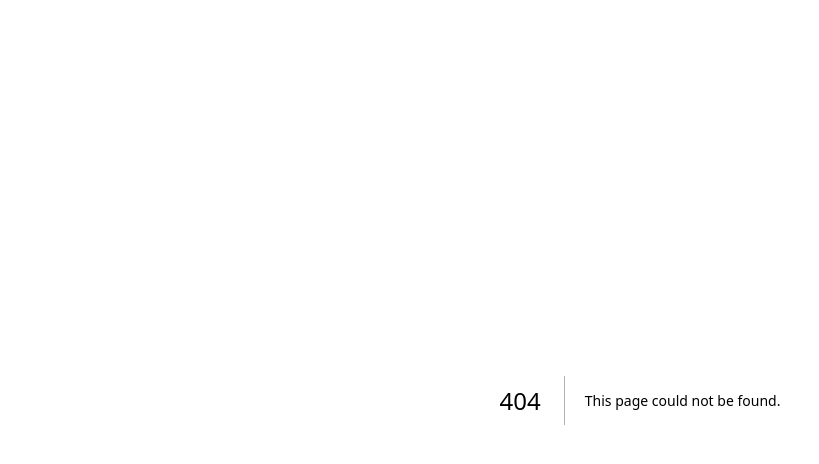
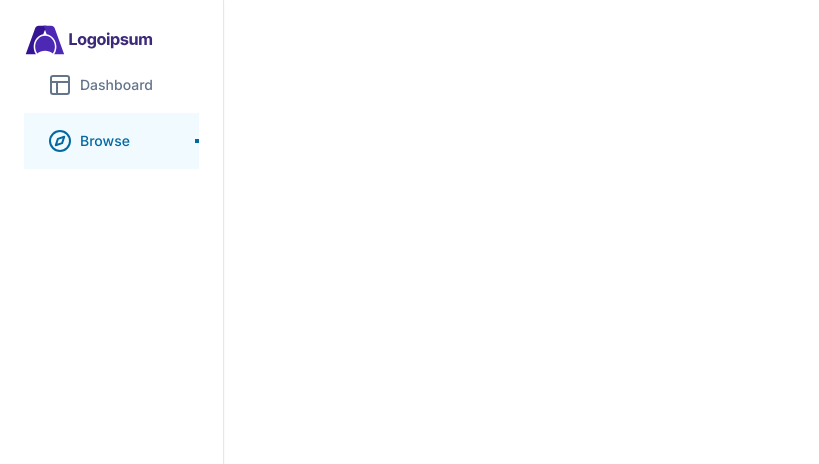
Before and after one commit to Youssefelharouch/LMS-_rojet, a Next.js app: page /search in a window 1280 px wide. Before the commit this address had no page. Shown: the top 464 px of the page, without its empty margins (0-819 px from the left). Built offline with nearby package versions, Linux system fonts and the light colour scheme.

Commit message:
Add : (finish the navigation bar & add empty search page )

```diff
--- /dev/null
+++ b/app/(dashboard)/(routes)/search/page.tsx
@@ -0,0 +1,10 @@
+
+function SearchPage() {
+  return (
+    <div>
+
+    </div>
+  )
+}
+
+export default SearchPage
--- a/app/(dashboard)/_components/SidebarItem.tsx
+++ b/app/(dashboard)/_components/SidebarItem.tsx
@@ -1,19 +1,47 @@
 "use client"
+import { cn } from "@/lib/utils";
 import { LucideIcon } from "lucide-react"
-
+import { usePathname, useRouter } from 'next/navigation'
 
 interface SidebarItemProps {
   icon: LucideIcon;
-  label: String;
-  href: String
+  label: string;
+  href: string
 }
 
 export function SidebarItem({
-  icon,
+  icon: Icon,
   label,
   href,
 }: SidebarItemProps) {
+  const router = useRouter();
+  const pathname = usePathname();
+  const isActive = (pathname === "/" && href === "/") || (pathname === href) || pathname?.startsWith(`${href}/`);
+
+  const onClick = () => {
+    router.push(href);
+  }
+
+
   return (
-    <div>SidebarItem ! </div>
+    <button
+    type="button"
+    onClick={onClick}
+    className={cn(
+      "flex items-center gap-x-2 text-slate-500 text-sm font-[500] pl-6 transition-all hover:text-slate-600 hover:bg-slate-300/20",
+      isActive && "text-sky-700 bg-sky-200/20 hover:bg-sky-200/20 hover:text-sky-700"
+    )}
+    >
+      <div className="flex items-center gap-2 py-4">
+        <Icon
+        className={cn("text-slate-500",isActive && "text-sky-700")}
+        />
+        {label}
+      </div>
+      <div
+      className={cn("ml-auto opacity-0 border-2 border-sky-700 h-full transition-all",isActive && "opacity-100")}
+
+      ></div>
+    </button>
   )
 }
--- a/app/(dashboard)/_components/SidebarRoutes.tsx
+++ b/app/(dashboard)/_components/SidebarRoutes.tsx
@@ -12,7 +12,7 @@
   {
     icon:Compass,
     label:"Browse",
-    href:'/'
+    href:'/search'
   }
 ]
 export function SidebarRoutes() {
--- a/app/(dashboard)/layout.tsx
+++ b/app/(dashboard)/layout.tsx
@@ -8,7 +8,10 @@
       <div className="hidden md:flex h-full w-56 flex-col fixed inset-y-0 z-50">
         <Sidebar />
       </div>
+      <main className="md:pl-56 h-full">
       {children}
+      </main>
+
     </div>
   );
 }
--- a/middleware.ts
+++ b/middleware.ts
@@ -3,7 +3,8 @@
 // This example protects all routes including api/trpc routes
 // Please edit this to allow other routes to be public as needed.
 // See https://clerk.com/docs/references/nextjs/auth-middleware for more information about configuring your middleware
-export default authMiddleware({});
+export default authMiddleware({
+});
 
 export const config = {
   matcher: ["/((?!.+\\.[\\w]+$|_next).*)", "/", "/(api|trpc)(.*)"],
```
